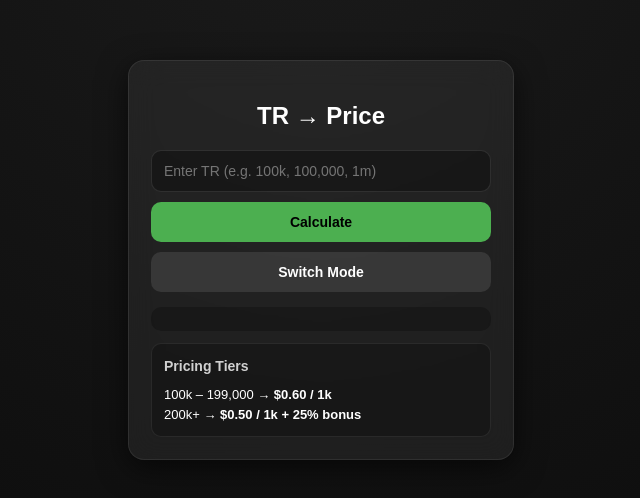
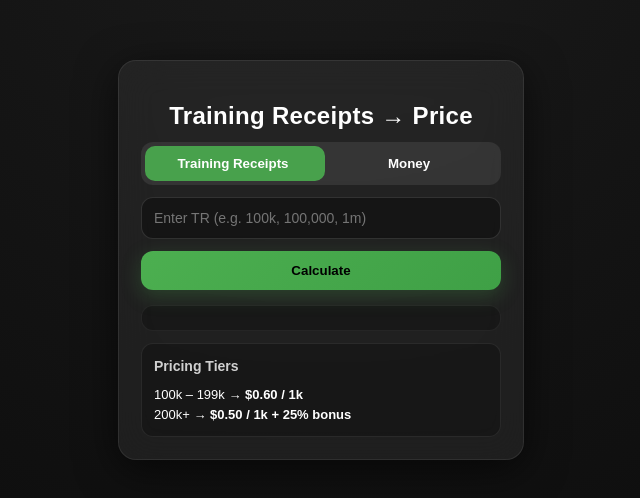
Before and after one commit to gnochi5000bea/musical-bassoon, a plain HTML site: page index.html in a window 1280 px wide. Shown: the part 140-638 px from the top of the page, without its empty margins (319-959 px from the left). Drawn offline with Linux system fonts and the light colour scheme.

Commit message:
Update index.html

```diff
--- a/index.html
+++ b/index.html
@@ -16,48 +16,109 @@ body {
     color: white;
 }
 
+/* 🧊 Glass Card */
 .card {
-    width: 340px;
+    width: 360px;
     padding: 22px;
-    border-radius: 16px;
-    background: rgba(255, 255, 255, 0.06);
-    backdrop-filter: blur(14px);
-    -webkit-backdrop-filter: blur(14px);
+    border-radius: 18px;
+    background: rgba(255,255,255,0.06);
+    backdrop-filter: blur(18px);
+    -webkit-backdrop-filter: blur(18px);
     border: 1px solid rgba(255,255,255,0.08);
-    box-shadow: 0 8px 30px rgba(0,0,0,0.6);
+    box-shadow: 0 10px 40px rgba(0,0,0,0.6);
     text-align: center;
 }
 
+/* Title */
 h2 {
-    margin-bottom: 10px;
+    margin-bottom: 12px;
+    font-weight: 600;
+    letter-spacing: 0.3px;
 }
 
+/* Input */
 input {
     width: 100%;
     padding: 12px;
-    margin-top: 10px;
-    border-radius: 10px;
-    border: 1px solid rgba(255,255,255,0.1);
-    background: rgba(0,0,0,0.3);
+    margin-top: 12px;
+    border-radius: 12px;
+    border: 1px solid rgba(255,255,255,0.12);
+    background: rgba(0,0,0,0.35);
     color: white;
     font-size: 14px;
     box-sizing: border-box;
+    transition: 0.2s;
 }
 
-button {
+input:focus {
+    outline: none;
+    border-color: rgba(76,175,80,0.6);
+    box-shadow: 0 0 10px rgba(76,175,80,0.2);
+}
+
+/* =========================
+   SEGMENTED BUTTONS (ANIMATED)
+========================= */
+.modeWrapper {
+    position: relative;
+    display: flex;
+    margin-top: 12px;
+    border-radius: 12px;
+    background: rgba(255,255,255,0.08);
+    padding: 4px;
+    overflow: hidden;
+}
+
+/* Sliding background */
+.slider {
+    position: absolute;
+    top: 4px;
+    left: 4px;
+    width: 50%;
+    height: calc(100% - 8px);
+    border-radius: 10px;
+    background: rgba(76,175,80,0.9);
+    transition: 0.35s ease;
+    z-index: 0;
+}
+
+/* Buttons */
+.modeBtn {
+    flex: 1;
+    padding: 10px;
+    border: none;
+    background: transparent;
+    color: white;
+    font-weight: bold;
+    cursor: pointer;
+    z-index: 1;
+    transition: 0.2s;
+}
+
+.modeBtn:hover {
+    opacity: 0.8;
+}
+
+/* Primary button */
+.primary {
     width: 100%;
+    margin-top: 12px;
     padding: 12px;
-    margin-top: 10px;
-    border-radius: 10px;
+    border-radius: 12px;
     border: none;
     cursor: pointer;
-    font-size: 14px;
     font-weight: bold;
+    background: linear-gradient(135deg, #4CAF50, #3fa046);
+    box-shadow: 0 6px 20px rgba(76,175,80,0.25);
+    transition: 0.2s;
 }
 
-.primary { background: #4CAF50; }
-.toggle { background: rgba(255,255,255,0.1); color: white; }
+.primary:hover {
+    transform: translateY(-1px);
+    box-shadow: 0 10px 25px rgba(76,175,80,0.35);
+}
 
+/* Output */
 .output {
     margin-top: 15px;
     font-size: 14px;
@@ -65,16 +126,23 @@ button {
     text-align: left;
     background: rgba(0,0,0,0.25);
     padding: 12px;
-    border-radius: 10px;
+    border-radius: 12px;
+    border: 1px solid rgba(255,255,255,0.06);
+    animation: fadeIn 0.25s ease;
+}
+
+@keyframes fadeIn {
+    from { opacity: 0; transform: translateY(4px); }
+    to { opacity: 1; transform: translateY(0); }
 }
 
 .label { opacity: 0.7; font-size: 12px; }
 
-/* 📊 Pricing Box */
+/* Pricing box */
 .tierBox {
     margin-top: 12px;
     padding: 12px;
-    border-radius: 10px;
+    border-radius: 12px;
     background: rgba(0,0,0,0.25);
     border: 1px solid rgba(255,255,255,0.08);
     text-align: left;
@@ -93,25 +161,53 @@ button {
 <body>
 
 <div class="card">
-    <h2 id="modeTitle">TR → Price</h2>
+    <h2 id="modeTitle">Training Receipts → Price</h2>
+
+    <!-- 🔥 Animated Toggle -->
+    <div class="modeWrapper">
+        <div class="slider" id="slider"></div>
+        <button class="modeBtn" onclick="setMode('TR')">Training Receipts</button>
+        <button class="modeBtn" onclick="setMode('MONEY')">Money</button>
+    </div>
 
     <input id="inputField" placeholder="Enter TR (e.g. 100k, 100,000, 1m)">
 
     <button class="primary" onclick="calculate()">Calculate</button>
-    <button class="toggle" onclick="toggleMode()">Switch Mode</button>
 
     <div class="output" id="output"></div>
 
-    <!-- 📊 PRICING TIERS -->
     <div class="tierBox">
         <h3>Pricing Tiers</h3>
-        <div>100k – 199,000 → <b>$0.60 / 1k</b></div>
+        <div>100k – 199k → <b>$0.60 / 1k</b></div>
         <div>200k+ → <b>$0.50 / 1k + 25% bonus</b></div>
     </div>
 </div>
 
 <script>
 let mode = "TR";
+
+/* 🎯 Animated slider */
+function updateSlider() {
+    const slider = document.getElementById("slider");
+    slider.style.transform = (mode === "TR") ? "translateX(0%)" : "translateX(100%)";
+}
+
+function setMode(m) {
+    mode = m;
+
+    document.getElementById("output").innerHTML = "";
+    document.getElementById("inputField").value = "";
+
+    if (mode === "TR") {
+        document.getElementById("modeTitle").innerText = "Training Receipts → Price";
+        document.getElementById("inputField").placeholder = "Enter TR (e.g. 100k, 100,000, 1m)";
+    } else {
+        document.getElementById("modeTitle").innerText = "Money → TR";
+        document.getElementById("inputField").placeholder = "Enter Money (e.g. 77, 100)";
+    }
+
+    updateSlider();
+}
 
 function parseInput(val) {
     val = val.toLowerCase().replace(/,/g, "").trim();
@@ -126,31 +222,12 @@ function format(num) {
     return num.toLocaleString();
 }
 
-function toggleMode() {
-    mode = (mode === "TR") ? "MONEY" : "TR";
-
-    document.getElementById("output").innerHTML = "";
-    document.getElementById("inputField").value = "";
-
-    if (mode === "TR") {
-        document.getElementById("modeTitle").innerText = "TR → Price";
-        document.getElementById("inputField").placeholder = "Enter TR (e.g. 100k, 100,000, 1m)";
-    } else {
-        document.getElementById("modeTitle").innerText = "Money → TR";
-        document.getElementById("inputField").placeholder = "Enter Money (e.g. 77, 100)";
-    }
-}
-
 function calculate() {
     let val = document.getElementById("inputField").value;
     let output = document.getElementById("output");
 
-    if (!val) {
-        output.innerHTML = "Enter a value.";
-        return;
-    }
+    if (!val) return output.innerHTML = "Enter a value.";
 
-    /* ================= TR → PRICE ================= */
     if (mode === "TR") {
         let x = parseInput(val);
 
@@ -177,10 +254,7 @@ function calculate() {
             <hr style="border:0;border-top:1px solid rgba(255,255,255,0.1);margin:10px 0;">
             <div><b>Price:</b> $${price.toFixed(2)}</div>
         `;
-    }
-
-    /* ================= MONEY → TR ================= */
-    else {
+    } else {
         let m = parseFloat(val.replace(/,/g, ""));
 
         let base = (m / 0.50) * 1000;
@@ -199,6 +273,9 @@ function calculate() {
         `;
     }
 }
+
+/* init */
+updateSlider();
 </script>
 
 </body>
```
